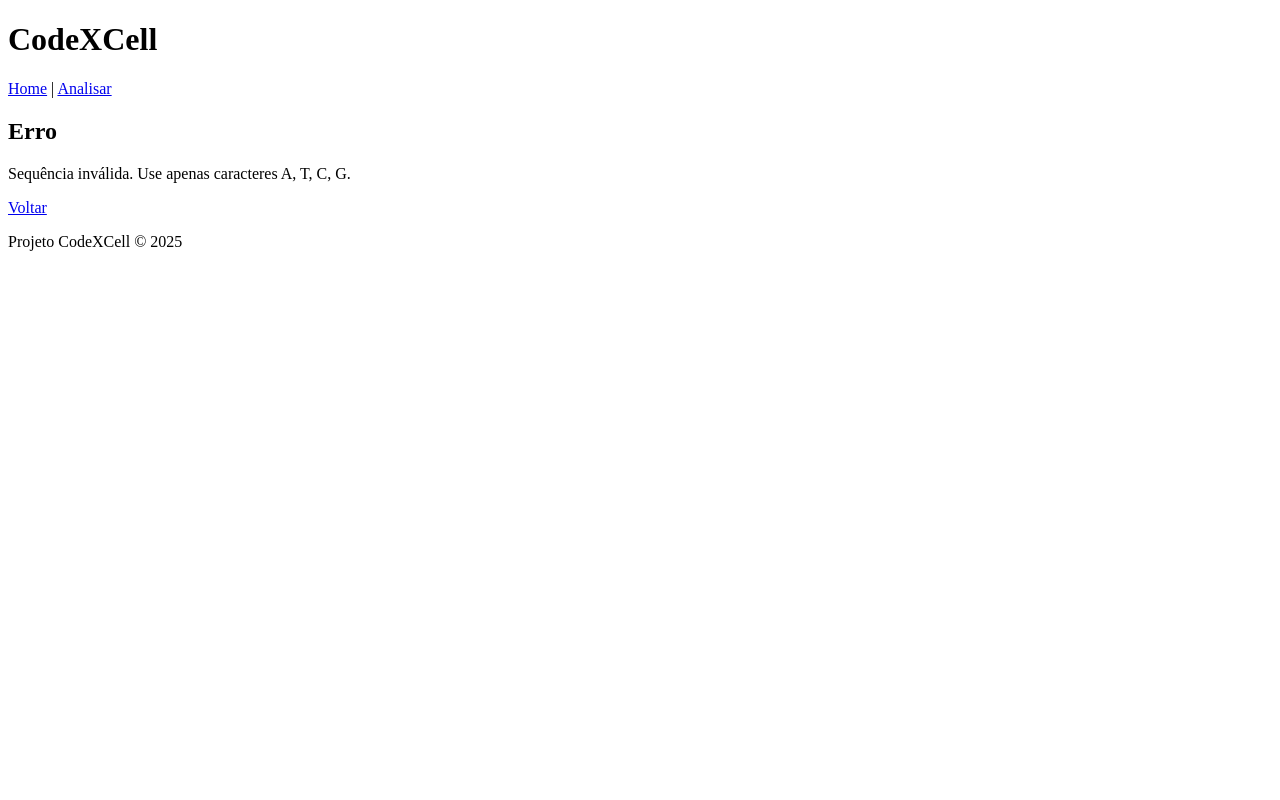
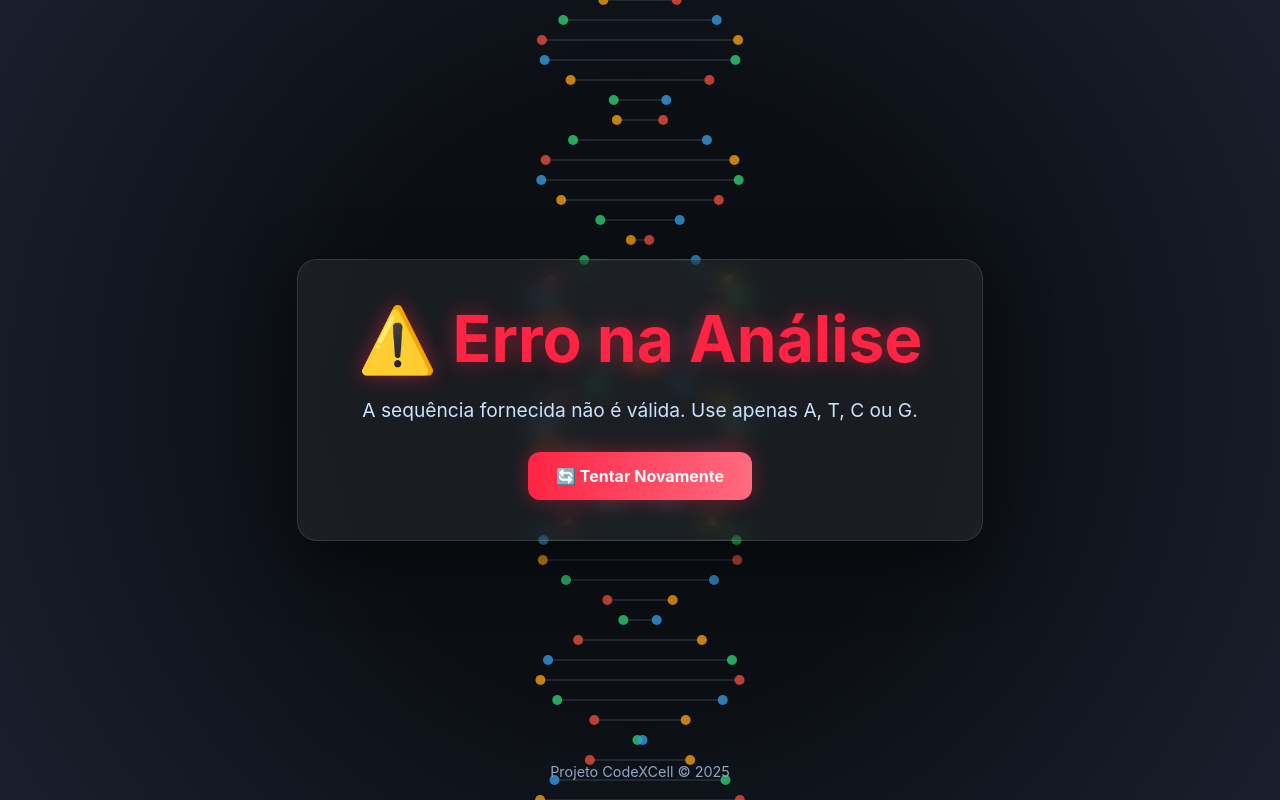
Before and after one commit to gabrielbeloni06/CodeXCell, a Flask app: page /error in a window 1280 px wide. Run offline with Flask 3, Linux system fonts and the light colour scheme.

Commit message:
feat: design error page

```diff
--- a/codexcell/static/css/error.css
+++ b/codexcell/static/css/error.css
@@ -0,0 +1,75 @@
+* { margin: 0; padding: 0; box-sizing: border-box; }
+html, body {
+  height: 100%;
+  font-family: Inter, system-ui, sans-serif;
+  background: #0b0f14;
+  color: #e6eef7;
+  overflow: hidden;
+}
+
+.error-container {
+  position: relative;
+  z-index: 2;
+  height: 100vh;
+  display: flex;
+  justify-content: center;
+  align-items: center;
+}
+.error-content {
+  text-align: center;
+  background: rgba(255,255,255,0.06);
+  border: 1px solid rgba(255,255,255,0.12);
+  border-radius: 20px;
+  padding: 40px 60px;
+  backdrop-filter: blur(12px);
+  box-shadow: 0 20px 60px rgba(0,0,0,0.5);
+  animation: fadeInUp 1s ease both;
+}
+.error-content h1 {
+  font-size: clamp(2.5rem, 6vw, 4rem);
+  color: #ff2443;
+  text-shadow: 0 0 20px rgba(255,36,67,0.5);
+  margin-bottom: 20px;
+}
+.error-content p {
+  font-size: 1.2rem;
+  margin-bottom: 30px;
+  color: #cfe1ff;
+}
+.btn {
+  display: inline-block;
+  padding: 14px 28px;
+  background: linear-gradient(90deg, #ff2443, #ff6b81);
+  color: #fff;
+  font-weight: 700;
+  border-radius: 12px;
+  text-decoration: none;
+  transition: all .3s ease;
+  box-shadow: 0 0 20px rgba(255,36,67,0.4);
+}
+.btn:hover {
+  transform: translateY(-3px) scale(1.05);
+  box-shadow: 0 0 30px rgba(255,36,67,0.7);
+}
+#bgCanvas {
+  position: fixed;
+  inset: 0;
+  z-index: 0;
+  pointer-events: none;
+  background: radial-gradient(circle at center, #0b0f14 0%, #0b0f14 40%, #1a1f2e 100%);
+}
+
+footer {
+  position: absolute;
+  bottom: 20px;
+  width: 100%;
+  text-align: center;
+  color: #90a7c4;
+  font-size: 0.9rem;
+  z-index: 2;
+}
+
+@keyframes fadeInUp {
+  from { opacity: 0; transform: translateY(40px); }
+  to { opacity: 1; transform: translateY(0); }
+}
--- /dev/null
+++ b/codexcell/static/js/error.js
@@ -0,0 +1,51 @@
+const canvas = document.getElementById("bgCanvas");
+const ctx = canvas.getContext("2d");
+
+function resize() {
+  canvas.width = window.innerWidth;
+  canvas.height = window.innerHeight;
+}
+resize();
+window.addEventListener("resize", resize);
+
+let t = 0;
+const nucleotides = ["A", "T", "C", "G"];
+const colors = {
+  "A": "rgba(46, 204, 113, 0.8)",
+  "T": "rgba(231, 76, 60, 0.8)",
+  "C": "rgba(52, 152, 219, 0.8)",
+  "G": "rgba(243, 156, 18, 0.8)"
+};
+
+function draw() {
+  ctx.clearRect(0, 0, canvas.width, canvas.height);
+  const W = canvas.width;
+  const H = canvas.height;
+  const cx = W / 2;
+  const cy = H / 2;
+  ctx.lineWidth = 1.5;
+  for (let i = -H/2; i <= H/2; i += 20) {
+    const offset = Math.sin((i + t) / 40) * 100;
+    const x1 = cx + offset;
+    const x2 = cx - offset;
+    const y = cy + i;
+    ctx.strokeStyle = "rgba(207,225,255,0.15)";
+    ctx.beginPath();
+    ctx.moveTo(x1, y);
+    ctx.lineTo(x2, y);
+    ctx.stroke();
+    const nt1 = nucleotides[Math.floor((i/20 + t/20) % 4 + 4) % 4];
+    const nt2 = nucleotides[Math.floor((i/20 + t/20 + 2) % 4 + 4) % 4];
+    ctx.beginPath();
+    ctx.arc(x1, y, 5, 0, Math.PI * 2);
+    ctx.fillStyle = colors[nt1];
+    ctx.fill();
+    ctx.beginPath();
+    ctx.arc(x2, y, 5, 0, Math.PI * 2);
+    ctx.fillStyle = colors[nt2];
+    ctx.fill();
+  }
+  t += 2;
+  requestAnimationFrame(draw);
+}
+draw();
--- a/codexcell/templates/error.html
+++ b/codexcell/templates/error.html
@@ -2,26 +2,24 @@
 <html lang="pt-br">
 <head>
   <meta charset="UTF-8">
-    <title>CodeXCell - Erro</title>
+  <title>Erro - CodeXCell</title>
   <link rel="stylesheet" href="{{ url_for('static', filename='css/error.css') }}">
 </head>
 <body>
-    <header>
-        <h1>CodeXCell</h1>
-        <nav>
-            <a href="{{ url_for('home') }}">Home</a> |
-            <a href="{{ url_for('analyze') }}">Analisar</a>
-        </nav>
-    </header>
+  <canvas id="bgCanvas"></canvas>
 
-    <main>
-        <h2>Erro</h2>
-        <p>Sequência inválida. Use apenas caracteres A, T, C, G.</p>
-        <a href="{{ url_for('analyze') }}">Voltar</a>
+  <main class="error-container">
+    <div class="error-content">
+      <h1>⚠️ Erro na Análise</h1>
+      <p>{{ message or "A sequência fornecida não é válida. Use apenas A, T, C ou G." }}</p>
+      <a href="{{ url_for('analyze') }}" class="btn">🔄 Tentar Novamente</a>
+    </div>
   </main>
 
   <footer>
     <p>Projeto CodeXCell © 2025</p>
   </footer>
+
+  <script src="{{ url_for('static', filename='js/error.js') }}"></script>
 </body>
 </html>
```
Lines whose indentation alone changed are shown as unchanged.
